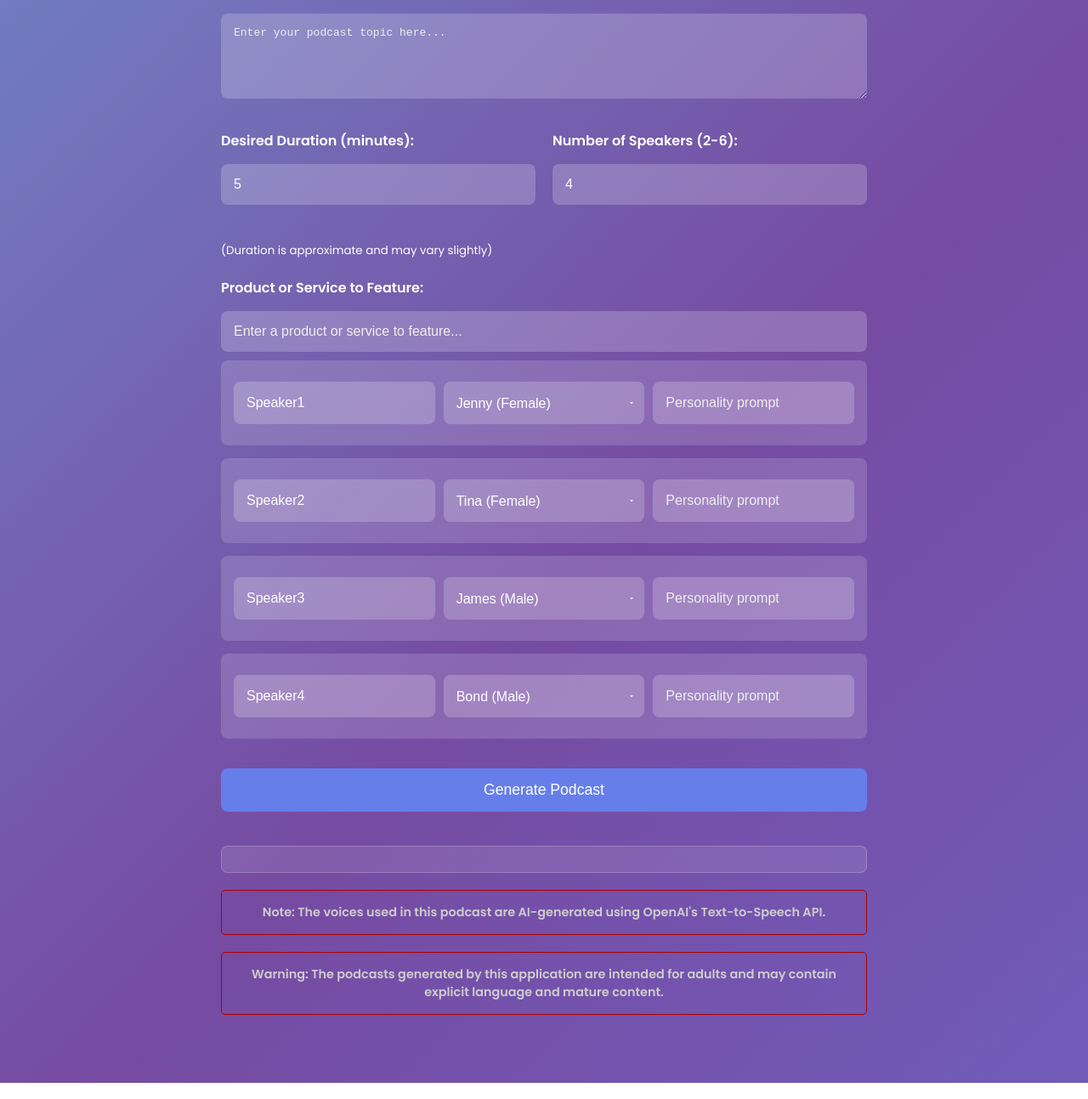
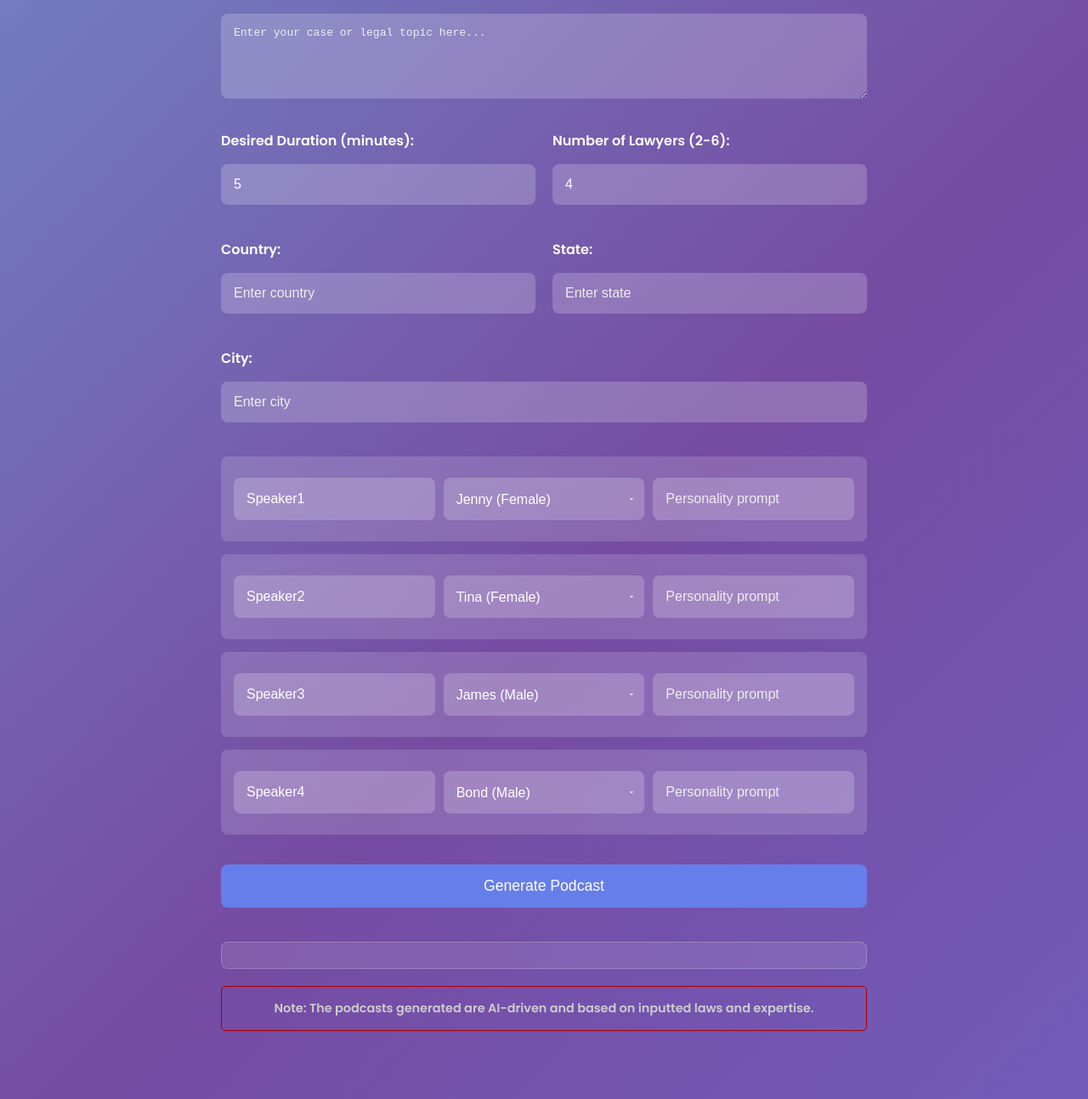
Before and after one commit to KingAmada/Lord-Lawyers, a website: page public/index.html in a window 1280 px wide. Shown: the part 134-1427 px from the top of the page at 85% size. Drawn offline with Linux system fonts and the light colour scheme.

Commit message:
Update index.html

```diff
--- a/public/index.html
+++ b/public/index.html
@@ -1,38 +1,42 @@
-<!-- public/index.html -->
 <!DOCTYPE html>
 <html lang="en">
 <head>
     <meta charset="UTF-8">
-    <title>🎙️ Podcast Generator</title>
-    <!-- Include Google Fonts -->
+    <title>🎙️ Legal Podcast Generator</title>
     <link href="https://fonts.googleapis.com/css2?family=Poppins:wght@400;600&display=swap" rel="stylesheet">
     <link rel="stylesheet" href="styles.css">
 </head>
 <body>
     <div class="container">
-        <h1>🎙️ Podcast Generator</h1>
-        <textarea id="text-input" placeholder="Enter your podcast topic here..."></textarea>
+        <h1>🎙️ Legal Podcast Generator</h1>
+        <textarea id="text-input" placeholder="Enter your case or legal topic here..."></textarea>
 
-        <!-- Settings Row for Duration and Number of Speakers -->
         <div class="settings-row">
             <div>
                 <label for="podcast-duration">Desired Duration (minutes):</label>
                 <input type="number" id="podcast-duration" name="podcast-duration" min="1" max="60" value="5">
             </div>
             <div>
-                <label for="num-speakers">Number of Speakers (2-6):</label>
+                <label for="num-speakers">Number of Lawyers (2-6):</label>
                 <input type="number" id="num-speakers" name="num-speakers" min="2" max="6" value="4">
             </div>
         </div>
-        <small>(Duration is approximate and may vary slightly)</small>
 
-        <!-- Promotion Section -->
-        <div class="promo-section">
-            <label for="promo-input">Product or Service to Feature:</label>
-            <input type="text" id="promo-input" placeholder="Enter a product or service to feature...">
+        <div class="settings-row">
+            <div>
+                <label for="country">Country:</label>
+                <input type="text" id="country" placeholder="Enter country">
+            </div>
+            <div>
+                <label for="state">State:</label>
+                <input type="text" id="state" placeholder="Enter state">
+            </div>
+            <div>
+                <label for="city">City:</label>
+                <input type="text" id="city" placeholder="Enter city">
+            </div>
         </div>
 
-        <!-- Speaker Settings -->
         <div id="speaker-settings">
             <div id="speakers-container">
                 <!-- Speaker configurations will be dynamically added here -->
@@ -40,16 +44,9 @@
         </div>
 
         <button id="generate-btn">Generate Podcast</button>
-        <div id="progress">
-            <!-- Progress messages will appear here -->
-        </div>
-        <div id="conversation">
-            <!-- Conversation lines will appear here -->
-        </div>
-        <p class="disclaimer">Note: The voices used in this podcast are AI-generated using OpenAI's Text-to-Speech API.</p>
-        <div class="disclaimer">
-    <p>Warning: The podcasts generated by this application are intended for adults and may contain explicit language and mature content.</p>
-</div>
+        <div id="progress"></div>
+        <div id="conversation"></div>
+        <p class="disclaimer">Note: The podcasts generated are AI-driven and based on inputted laws and expertise.</p>
     </div>
     <script src="script.js"></script>
 </body>
```
